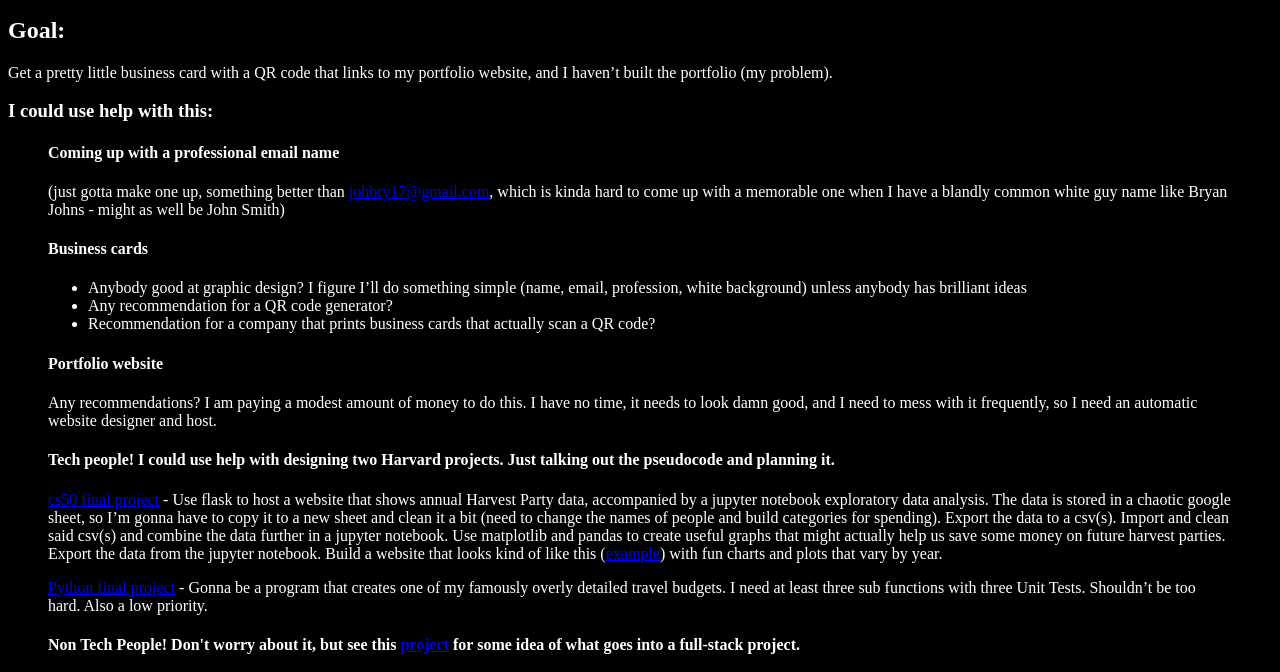
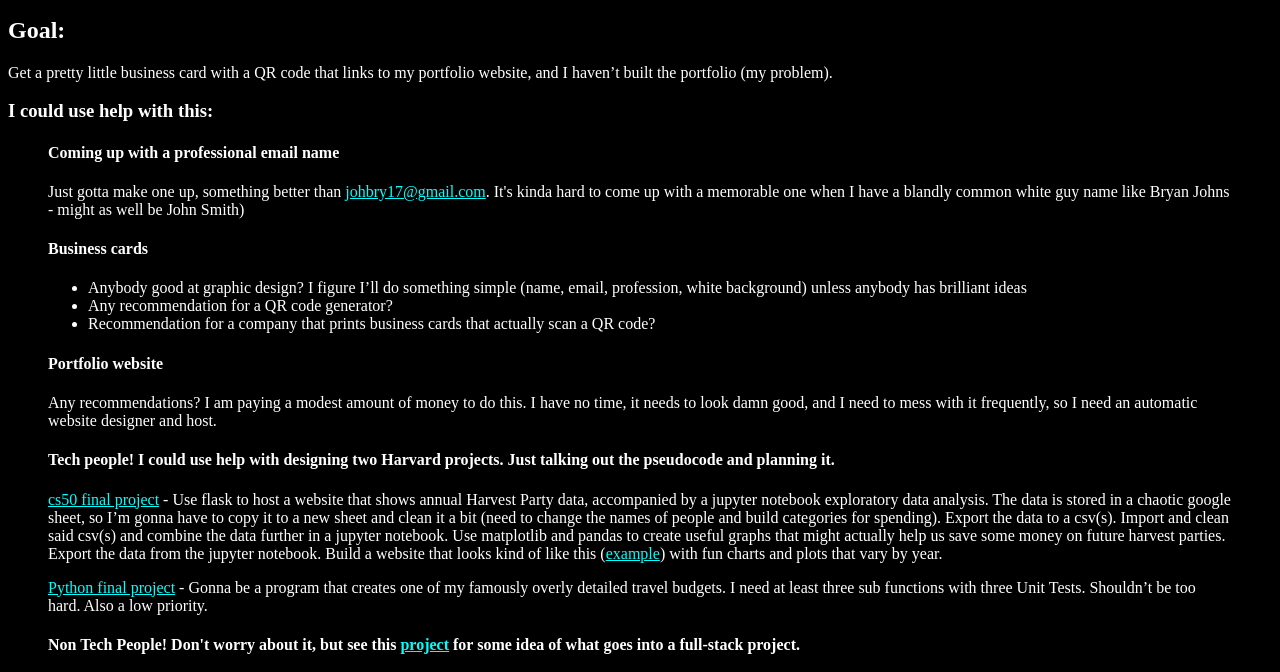
Before and after one commit to johbry17/resources-bootcamp, a plain HTML site: page index.html in a window 1280 px wide. Shown: the part 101-773 px from the top of the page. Drawn offline with Linux system fonts and the light colour scheme.

Commit message:
changed href color

```diff
--- a/index.html
+++ b/index.html
@@ -6,6 +6,10 @@
         body {
             background-color: black;
             color: white;
+        }
+
+        a {
+            color: cyan;
         }
     </style>
 </head>
@@ -22,7 +26,7 @@
     <blockquote>
 
         <h4>Coming up with a professional email name</h4>
-            <p>(just gotta make one up, something better than <a href="mailto:johbry17@gmail.com">johbry17@gmail.com</a>, which is kinda hard to come up with a memorable one when I have a blandly common white guy name like Bryan Johns - might as well be John Smith)</p>
+            <p>Just gotta make one up, something better than <a href="mailto:johbry17@gmail.com">johbry17@gmail.com</a>. It's kinda hard to come up with a memorable one when I have a blandly common white guy name like Bryan Johns - might as well be John Smith)</p>
         <h4>Business cards</h4>
             <ul>
                 <li>Anybody good at graphic design? I figure I’ll do something simple (name, email, profession, white background) unless anybody has brilliant ideas</li>
```
